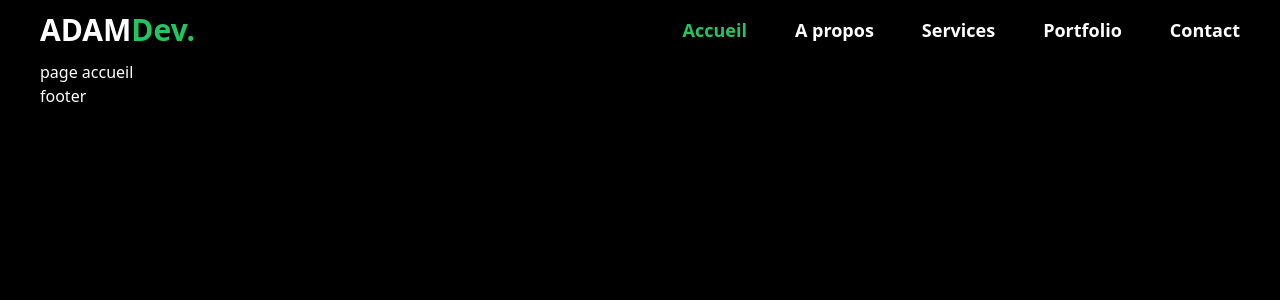
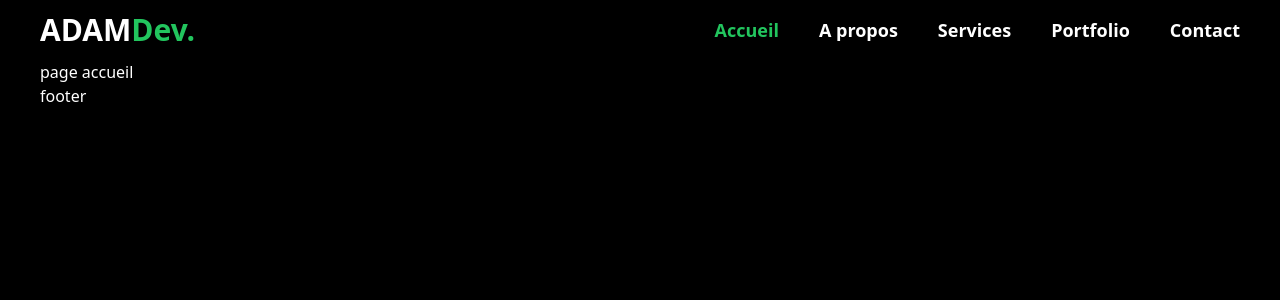
Before and after one commit to Adama-dev15/myPortfolio, a Next.js app: page / in a window 1280 px wide. Shown: the top 300 px of the page. Built offline with nearby package versions, Linux system fonts and the light colour scheme.

Commit message:
modification toggle

```diff
--- a/src/components/header/Header.tsx
+++ b/src/components/header/Header.tsx
@@ -24,7 +24,7 @@ const Header = () => {
               </div>
               <div className="navigation hidden md:block">
                 <nav>
-                  <ul className="flex items-center justify-center gap-12 font-bold text-lg">
+                  <ul className="flex items-center justify-center gap-10 font-bold text-lg">
                     <li>
                       <Link
                         href="/"
--- a/src/components/themes/themeToggle/ThemeToggle.tsx
+++ b/src/components/themes/themeToggle/ThemeToggle.tsx
@@ -30,7 +30,7 @@ function ThemeMenu() {
       </div>
       {menuOpen && (
         <div className="navigation  relative">
-          <nav className=" absolute h-[200px]  right-0 left-0 w-full top-2 bg-green-500">
+          <nav className=" absolute h-[200px] w-[300px] right-0  top-2 bg-green-500 rounded-sm">
             <ul className="flex flex-col items-center py-4 justify-center gap-3 text-black  font-bold   z-10 ">
               <li>
                 <Link
```
